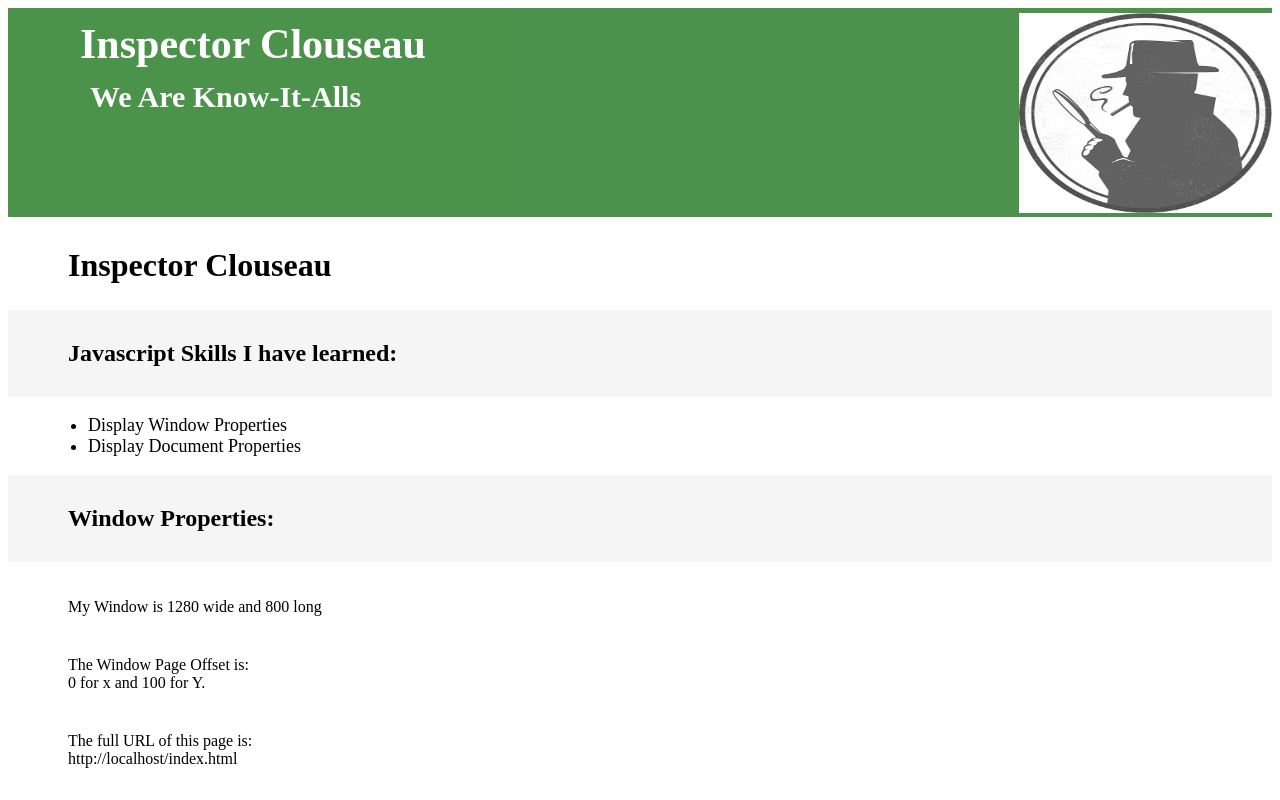
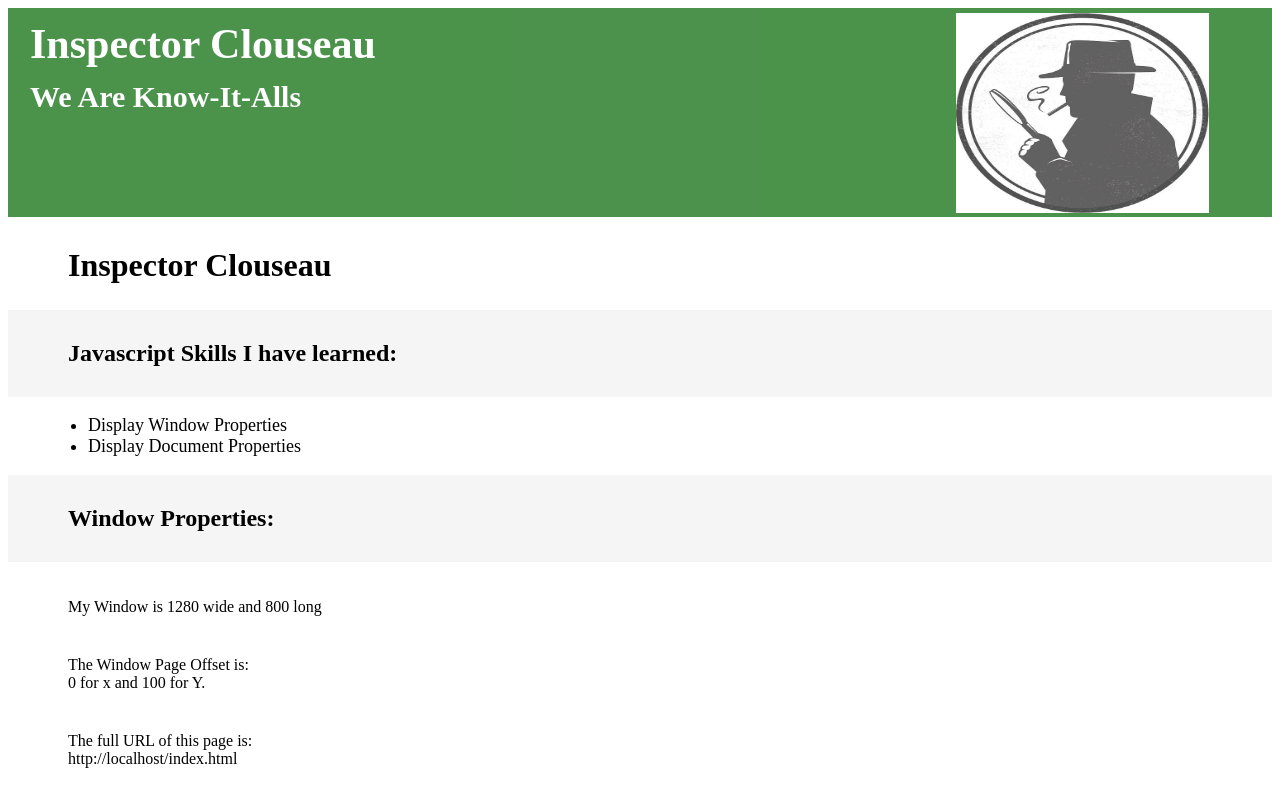
Before and after one commit to aubreyjones07/dgm2760unit02, a plain HTML site: page index.html in a window 1280 px wide. Shown: the top 800 px of the page. Drawn offline with Linux system fonts and the light colour scheme.

Commit message:
fixed header

```diff
--- a/css/main.css
+++ b/css/main.css
@@ -1,3 +1,13 @@
+
+
+.header, .main, .footer {
+    margin: auto 0px;
+
+}
+
+
+
+
 .header {
     background-color: darkgreen;
     opacity: .7;
@@ -11,9 +21,9 @@
   margin: auto 0px;
   width: 20%;
   height: 200px;
-  margin-left: 80%;
+  margin-left: 75%;
   padding-top: 5px;
-
+  padding-right: 20px;
 }
 
 
@@ -23,7 +33,7 @@
     font-size: 42px;
     position: absolute;
     top: 20px;
-    left: 80px;
+    left: 30px;
     color: white;
 
 
@@ -34,7 +44,7 @@
     font-size: 30px;
     position: absolute;
     top: 80px;
-    left: 90px;
+    left: 30px;
     color: white;
 
 
```
